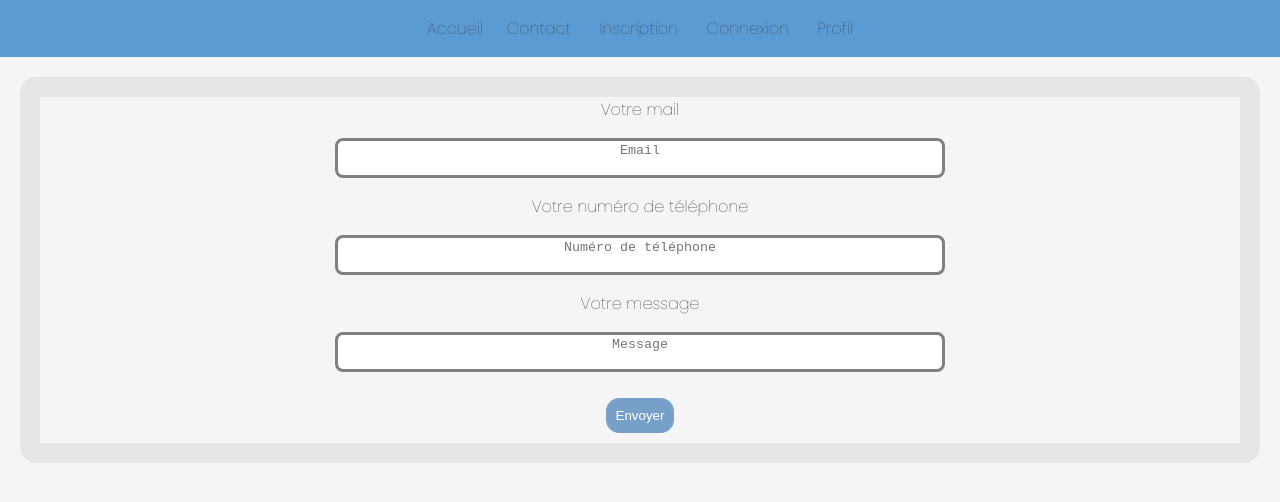
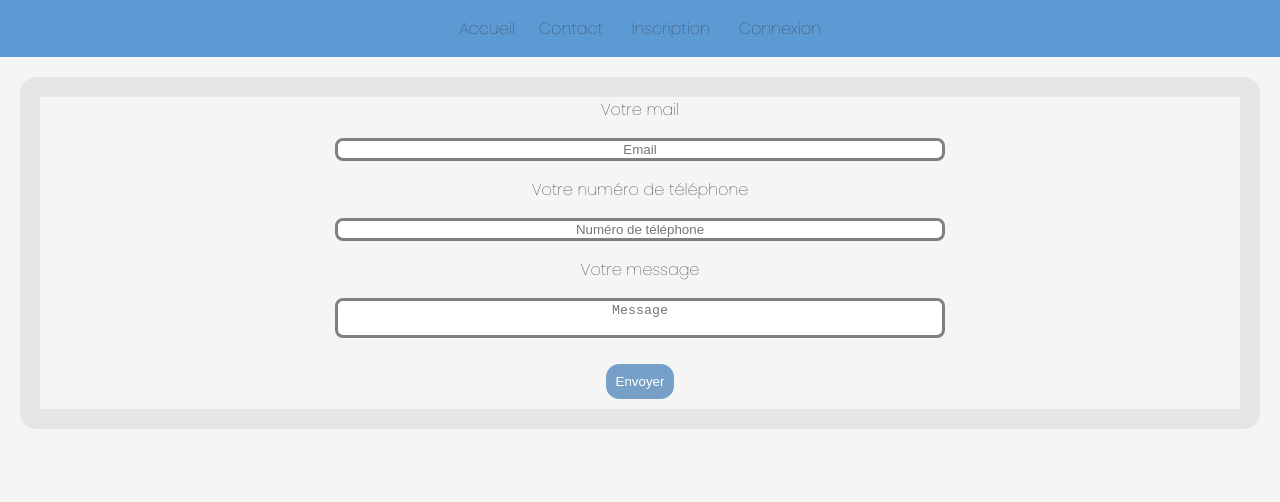
Before and after one commit to ThomasCast3/projet-web, a Vue app in the folder vuejs3-projetweb/: page /Contact in a window 1280 px wide. Shown: the top 502 px of the page. Built offline with nearby package versions, Linux system fonts and the light colour scheme.

Commit message:
Semblant de securite
Ajotue d'un required en HTML

```diff
--- a/vuejs3-projetweb/src/App.vue
+++ b/vuejs3-projetweb/src/App.vue
@@ -3,13 +3,13 @@
     <nav id="navbar">
       <router-link :to="{ name: 'Home' }">Accueil</router-link>
       <router-link :to="{ name: 'Contact' }">Contact</router-link>
-      <router-link :to="{ name: 'Inscription' }" v-show="notConnecte">
+      <router-link :to="{ name: 'Inscription' }" v-show="!isConnecte">
         Inscription
       </router-link>
-      <router-link :to="{ name: 'Connexion' }" v-show="notConnecte">
+      <router-link :to="{ name: 'Connexion' }" v-show="!isConnecte">
         Connexion
       </router-link>
-      <router-link :to="{ name: 'Profil' }">Profil</router-link>
+      <router-link :to="{ name: 'Profil' }" v-show="isConnecte">Profil</router-link>
     </nav>
     <router-view />
   </div>
@@ -21,8 +21,26 @@ export default {
   name: "App",
   data() {
     return {
-      notConnecte: true,
+      isConnecte: "",
     };
+  },
+  methods: {
+    displayPage() {
+      console.log(this.isConnecte);
+      if (
+        localStorage.getItem("isConnected") === null ||
+        localStorage.getItem("isConnected") === "false"
+      ) {
+        this.isConnecte = false;
+        console.log(this.isConnecte);
+      } else {
+        this.isConnecte = true;
+        console.log(this.isConnecte);
+      }
+    },
+    created: function () {
+      this.displayPage();
+    },
   },
 };
 </script>
@@ -48,6 +66,5 @@ body {
 #navbar a:hover {
   color: #fff;
   background-color: #b2d3f2;
-
 }
 </style>
--- a/vuejs3-projetweb/src/main.js
+++ b/vuejs3-projetweb/src/main.js
@@ -6,8 +6,14 @@ import Inscription from "./views/Inscription.vue";
 
 
 const app = createApp(App);
+console.log("appCreated")
 
-app.config.globalProperties.$isConnected = true;
+if (app.config.globalProperties.$isConnected == undefined) {
+app.config.globalProperties.$isConnected = false;
+app.config.globalProperties.$user = [];
+console.log(app.config.globalProperties.$isConnected)
+console.log(app.config.globalProperties.$user)
+}
 
 app.Inscription = ("Inscriptions", Inscription);
 app.use(router);
--- a/vuejs3-projetweb/src/views/Contact.vue
+++ b/vuejs3-projetweb/src/views/Contact.vue
@@ -2,22 +2,26 @@
   <div class="field">
     <div class="control">
       <label class="label">Votre mail</label>
-      <textarea
+      <input
         class="textarea"
         placeholder="Email"
         v-model="form.email"
-      ></textarea>
+        required
+      >
       <label class="label">Votre numéro de téléphone</label>
-      <textarea
+      <input
         class="textarea"
+        type="tel"
         placeholder="Numéro de téléphone"
         v-model="form.numero"
-      ></textarea>
+        required
+      >
       <label class="label">Votre message</label>
       <textarea
         class="textarea"
         placeholder="Message"
         v-model="form.message"
+        required
       ></textarea>
       <button type="submit" class="btn">Envoyer</button>
     </div>
```
